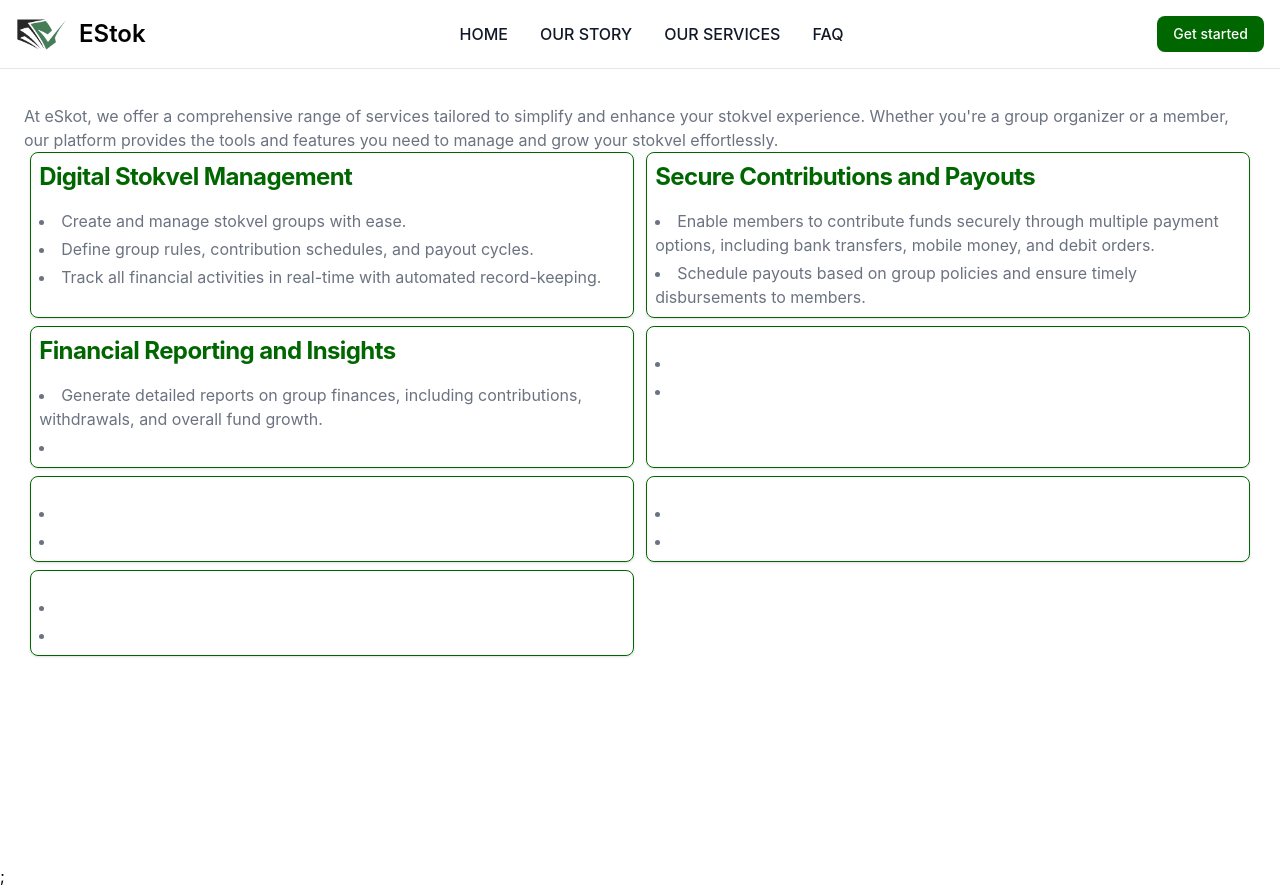
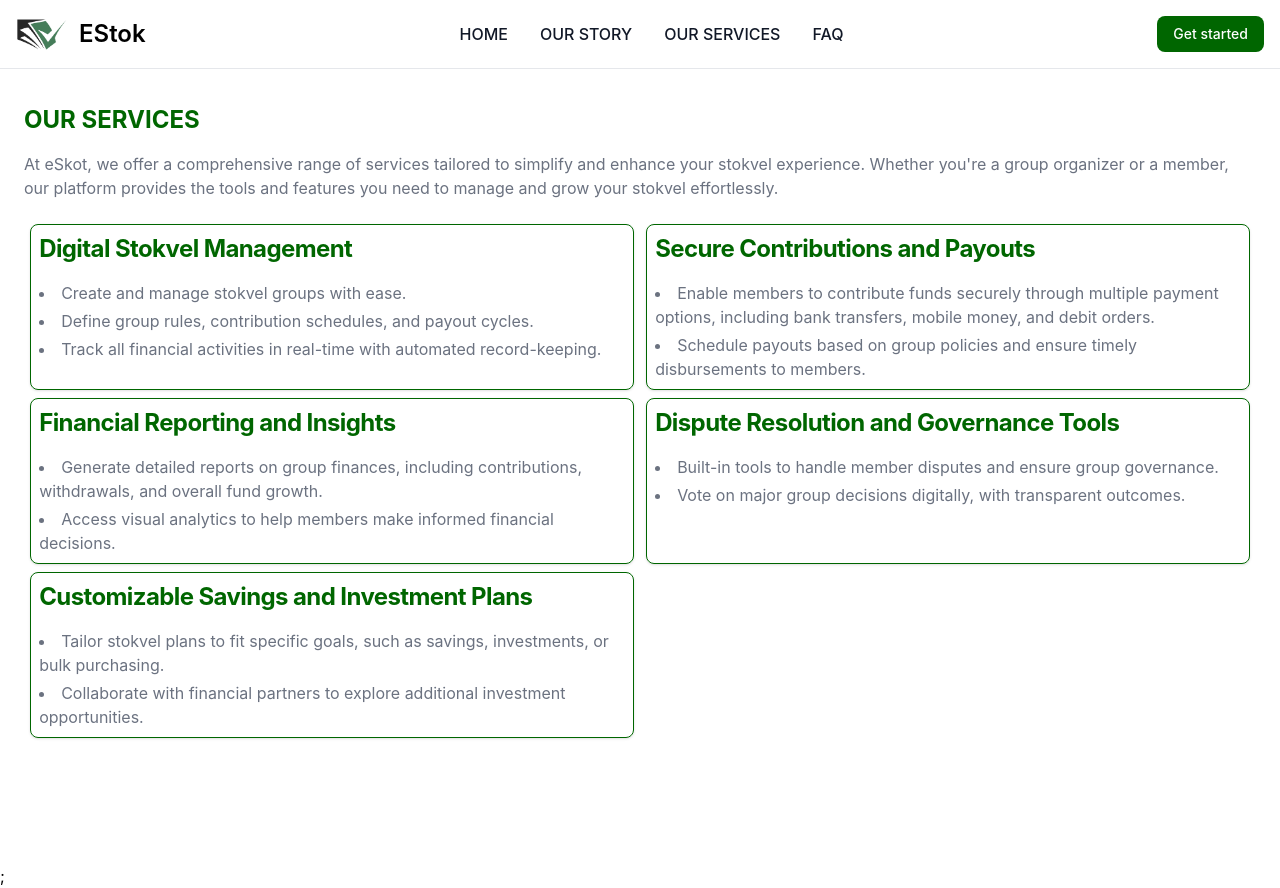
Before and after one commit to thabang-xyz/eStok, a React (Create React App) app in the folder ui/: page /our-services in a window 1280 px wide. Built offline with nearby package versions, Linux system fonts and the light colour scheme.

Commit message:
add text for api

```diff
--- a/ui/src/components/basics/OurServiceComponent.tsx
+++ b/ui/src/components/basics/OurServiceComponent.tsx
@@ -1,6 +1,9 @@
 const OurServiceComponent = () => {
   return (
     <div className='p-2'>
+      <h1 className='text-brand-primary font-bold text-2xl mb-4 uppercase'>
+        Our Services
+      </h1>
       <p className='text-normal text-gray-500'>
         At eSkot, we offer a comprehensive range of services tailored to
         simplify and enhance your stokvel experience. Whether you're a group
@@ -8,7 +11,7 @@ const OurServiceComponent = () => {
         need to manage and grow your stokvel effortlessly.
       </p>
 
-      <div className='flex flex-wrap'>
+      <div className='flex flex-wrap mt-6'>
         <div className='lg:w-[49%] md:w-full rounded-lg shadow border md:mt-0 xl:p-0 border-brand-primary mx-[0.5%] my-2'>
           <h1 className='text-xl font-bold leading-tight tracking-tight md:text-2xl text-brand-primary p-2'>
             Digital Stokvel Management
@@ -56,47 +59,46 @@ const OurServiceComponent = () => {
                 Generate detailed reports on group finances, including
                 contributions, withdrawals, and overall fund growth.
               </li>
-              <li className='text-normal text-gray-500'></li>
+              <li className='text-normal text-gray-500'>
+                Access visual analytics to help members make informed financial
+                decisions.
+              </li>
             </ul>
           </p>
         </div>
 
         <div className='lg:w-[49%] md:w-full rounded-lg shadow border md:mt-0 xl:p-0 border-brand-primary mx-[0.5%] my-2'>
-          <h1 className='text-xl font-bold leading-tight tracking-tight md:text-2xl text-brand-primary p-2'></h1>
+          <h1 className='text-xl font-bold leading-tight tracking-tight md:text-2xl text-brand-primary p-2'>
+            Dispute Resolution and Governance Tools
+          </h1>
           <p className='p-2'>
             <ul className='space-y-1 text-gray-500 list-disc list-inside dark:text-gray-400'>
-              <li className='text-normal text-gray-500'></li>
-              <li className='text-normal text-gray-500'></li>
+              <li className='text-normal text-gray-500'>
+                Built-in tools to handle member disputes and ensure group
+                governance.
+              </li>
+              <li className='text-normal text-gray-500'>
+                Vote on major group decisions digitally, with transparent
+                outcomes.
+              </li>
             </ul>
           </p>
         </div>
 
         <div className='lg:w-[49%] md:w-full rounded-lg shadow border md:mt-0 xl:p-0 border-brand-primary mx-[0.5%] my-2'>
-          <h1 className='text-xl font-bold leading-tight tracking-tight md:text-2xl text-brand-primary p-2'></h1>
+          <h1 className='text-xl font-bold leading-tight tracking-tight md:text-2xl text-brand-primary p-2'>
+            Customizable Savings and Investment Plans
+          </h1>
           <p className='p-2'>
             <ul className='space-y-1 text-gray-500 list-disc list-inside dark:text-gray-400'>
-              <li className='text-normal text-gray-500'></li>
-              <li className='text-normal text-gray-500'></li>
-            </ul>
-          </p>
-        </div>
-
-        <div className='lg:w-[49%] md:w-full rounded-lg shadow border md:mt-0 xl:p-0 border-brand-primary mx-[0.5%] my-2'>
-          <h1 className='text-xl font-bold leading-tight tracking-tight md:text-2xl text-brand-primary p-2'></h1>
-          <p className='p-2'>
-            <ul className='space-y-1 text-gray-500 list-disc list-inside dark:text-gray-400'>
-              <li className='text-normal text-gray-500'></li>
-              <li className='text-normal text-gray-500'></li>
-            </ul>
-          </p>
-        </div>
-
-        <div className='lg:w-[49%] md:w-full rounded-lg shadow border md:mt-0 xl:p-0 border-brand-primary mx-[0.5%] my-2'>
-          <h1 className='text-xl font-bold leading-tight tracking-tight md:text-2xl text-brand-primary p-2'></h1>
-          <p className='p-2'>
-            <ul className='space-y-1 text-gray-500 list-disc list-inside dark:text-gray-400'>
-              <li className='text-normal text-gray-500'></li>
-              <li className='text-normal text-gray-500'></li>
+              <li className='text-normal text-gray-500'>
+                Tailor stokvel plans to fit specific goals, such as savings,
+                investments, or bulk purchasing.
+              </li>
+              <li className='text-normal text-gray-500'>
+                Collaborate with financial partners to explore additional
+                investment opportunities.
+              </li>
             </ul>
           </p>
         </div>
```
Also changed, not shown: 1 other file (tests, documents, lock files or other folders).
